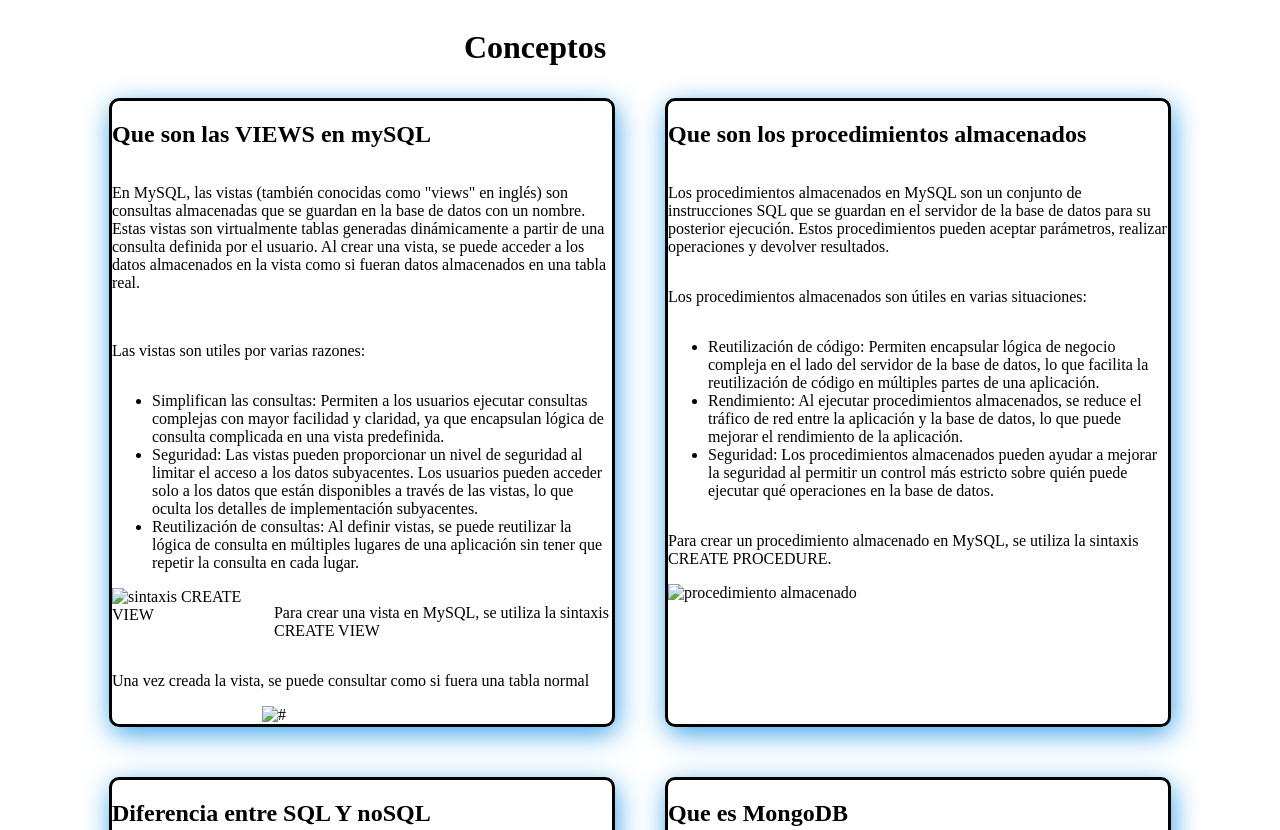
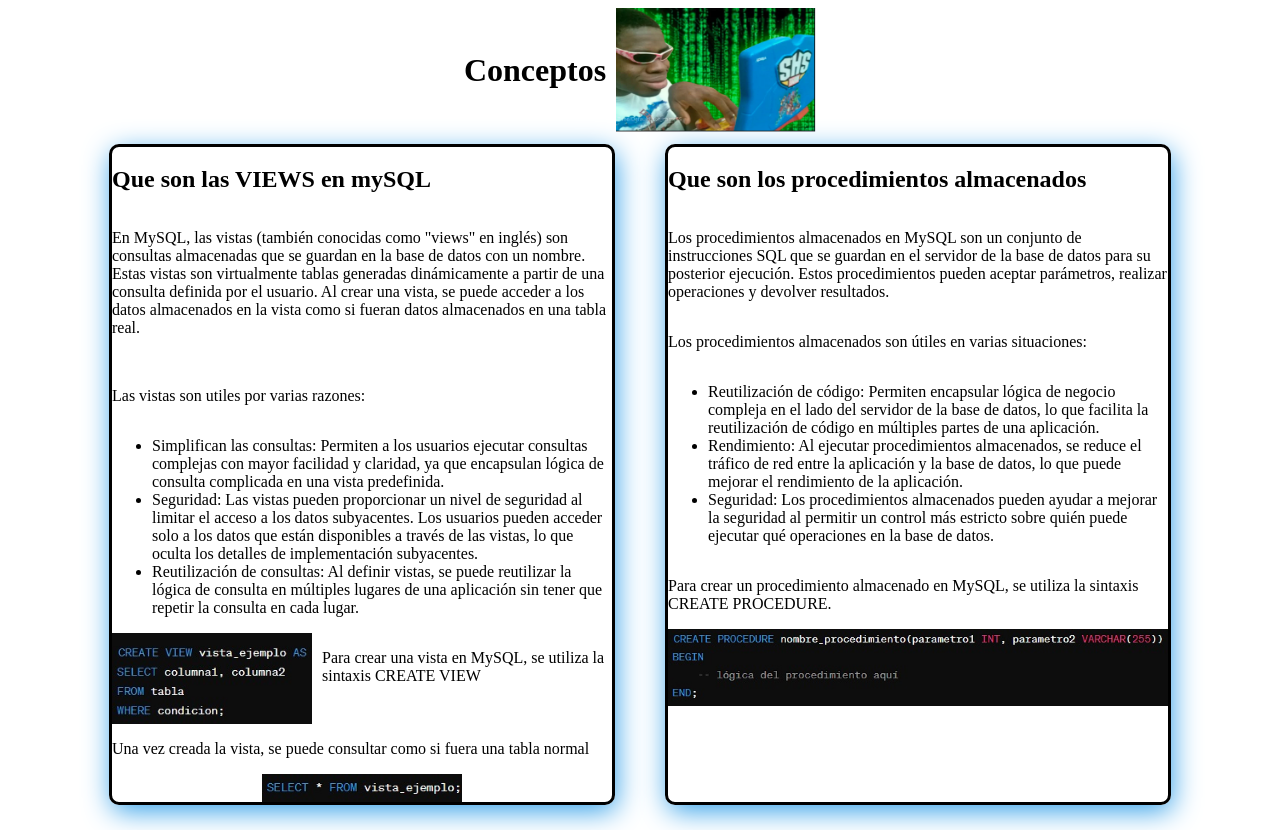
Before and after one commit to Angel98981/entregable_Angel, a plain HTML site: page index.html in a window 1280 px wide. Shown: the top 830 px of the page. Drawn offline with Linux system fonts and the light colour scheme.

Commit message:
imagenes

```diff
--- a/index.html
+++ b/index.html
@@ -9,7 +9,7 @@
   <body>
     <header>
         <h1>Conceptos</h1>
-        <img width="200" src="../img/hacker.png" alt="">
+        <img width="200" src="img/hacker.png" alt="">
     </header>
     <section class="preguntas">
       <div class="pregunta">
@@ -23,11 +23,11 @@
             <li>Reutilización de consultas: Al definir vistas, se puede reutilizar la lógica de consulta en múltiples lugares de una aplicación sin tener que repetir la consulta en cada lugar.</li>
         </ul>
         <section class="ejemplo">
-            <img width="200" src="../img/viewSQL.jpg" alt="sintaxis CREATE VIEW" >
+            <img width="200" src="img/viewSQL.jpg" alt="sintaxis CREATE VIEW" >
             <p>Para crear una vista en MySQL, se utiliza la sintaxis CREATE VIEW</p>
         </section>
         <p>Una vez creada la vista, se puede consultar como si fuera una tabla normal</p>
-        <img width="200" class="ejemploVIEW" src="../img/ejemploVIEW.jpg" alt="#">
+        <img width="200" class="ejemploVIEW" src="img/ejemploVIEW.jpg" alt="#">
       </div>
       <div class="pregunta">
         <h2>Que son los procedimientos almacenados</h2>
@@ -39,7 +39,7 @@
             <li>Seguridad: Los procedimientos almacenados pueden ayudar a mejorar la seguridad al permitir un control más estricto sobre quién puede ejecutar qué operaciones en la base de datos.</li>
         </ul>
         <p>Para crear un procedimiento almacenado en MySQL, se utiliza la sintaxis CREATE PROCEDURE.</p>
-        <img width="500" src="../img/procedimiento.jpg" alt="procedimiento almacenado">
+        <img width="500" src="img/procedimiento.jpg" alt="procedimiento almacenado">
       </div>
       <div class="pregunta">
         <h2>Diferencia entre SQL Y noSQL</h2>
```
Also changed, not shown: img/ejemploVIEW.jpg (added), img/hacker.png (added), img/procedimiento.jpg (added), img/viewSQL.jpg (added).
